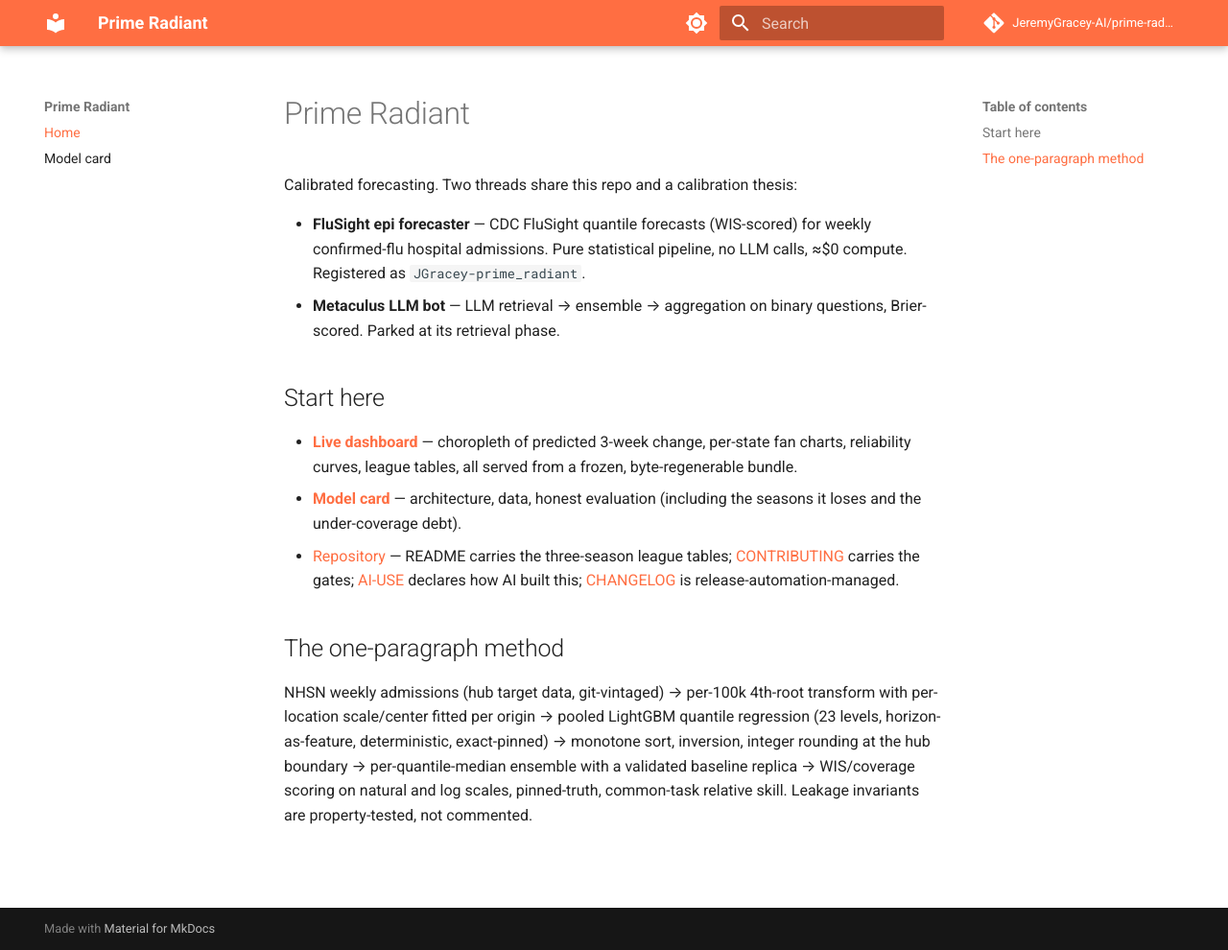
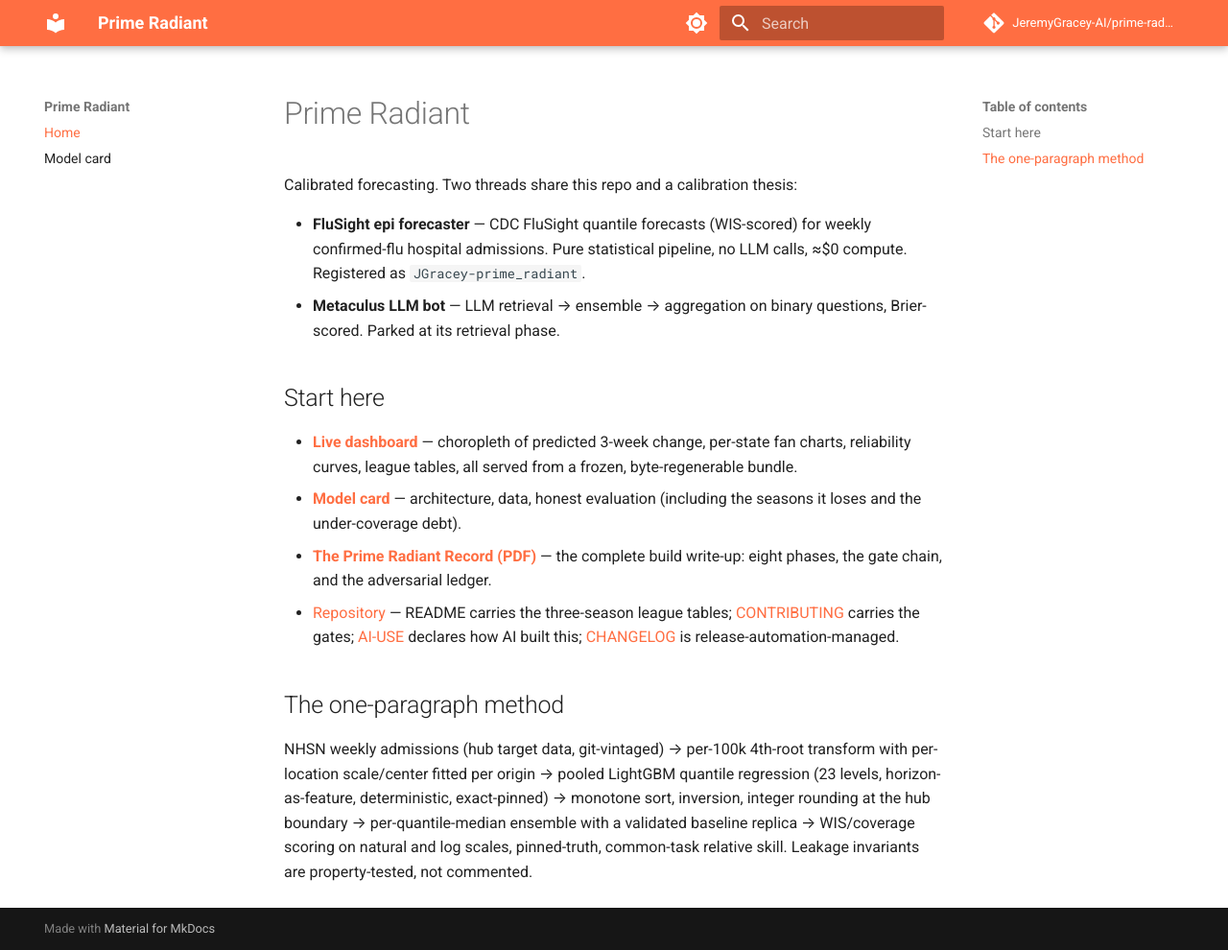
Before and after one commit to JeremyGracey-AI/prime-radiant, an MkDocs documentation site: the page built from docs/index.md, in a window 1280 px wide and 990 px high. Shown: the whole window at 96% size. Built offline with MkDocs 1.6.1 and Material for MkDocs 9.7.7, drawn with Linux system fonts in a browser that asks for light colours; comment, search, counter and statistics services are not loaded.

Commit message:
[claude] docs(record): add The Prime Radiant Record — the full build write-up (PDF)
The eight phase walkthroughs merged into one publication: the governance
frame, vintage honesty, the 0.999989 replica, the model, the three-season
league, the five gates, the live dashboard, the flip — and the adversarial
ledger (7 panels, 29 claims attacked, 11 refuted-and-fixed, 21 mutants run
in F+G). Linked from the README and the docs site (docs/ ships it to Pages).

Co-Authored-By: Claude Fable 5 <noreply@anthropic.com>

```diff
--- a/docs/index.md
+++ b/docs/index.md
@@ -15,6 +15,8 @@ Calibrated forecasting. Two threads share this repo and a calibration thesis:
   curves, league tables, all served from a frozen, byte-regenerable bundle.
 - **[Model card](model-card.md)** — architecture, data, honest evaluation
   (including the seasons it loses and the under-coverage debt).
+- **[The Prime Radiant Record (PDF)](prime-radiant-record.pdf)** — the complete
+  build write-up: eight phases, the gate chain, and the adversarial ledger.
 - [Repository](https://github.com/JeremyGracey-AI/prime-radiant) —
   README carries the three-season league tables;
   [CONTRIBUTING](https://github.com/JeremyGracey-AI/prime-radiant/blob/master/CONTRIBUTING.md)
```
Also changed, not shown: README.md (+4 -0 lines), 1 other file.
